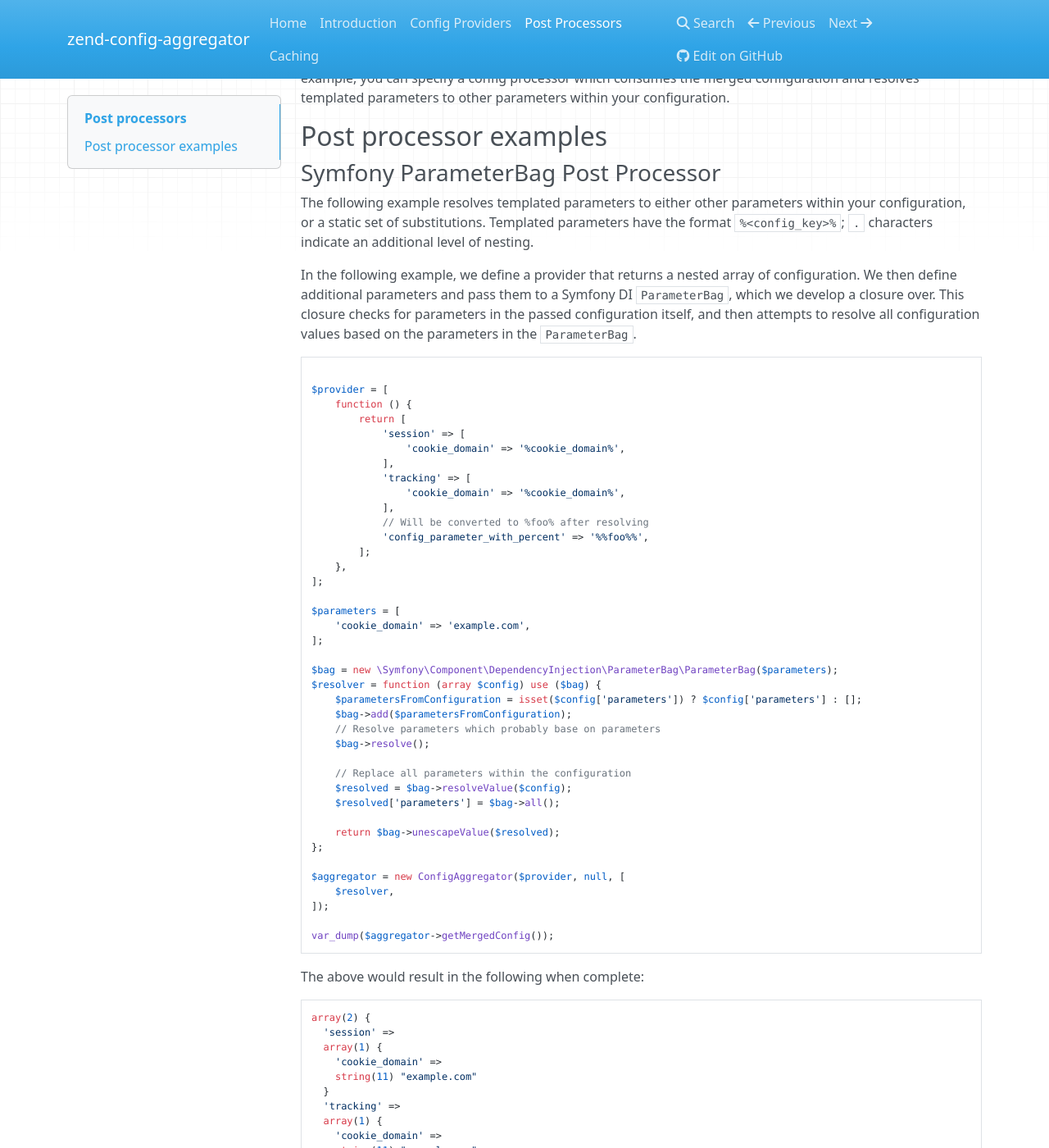
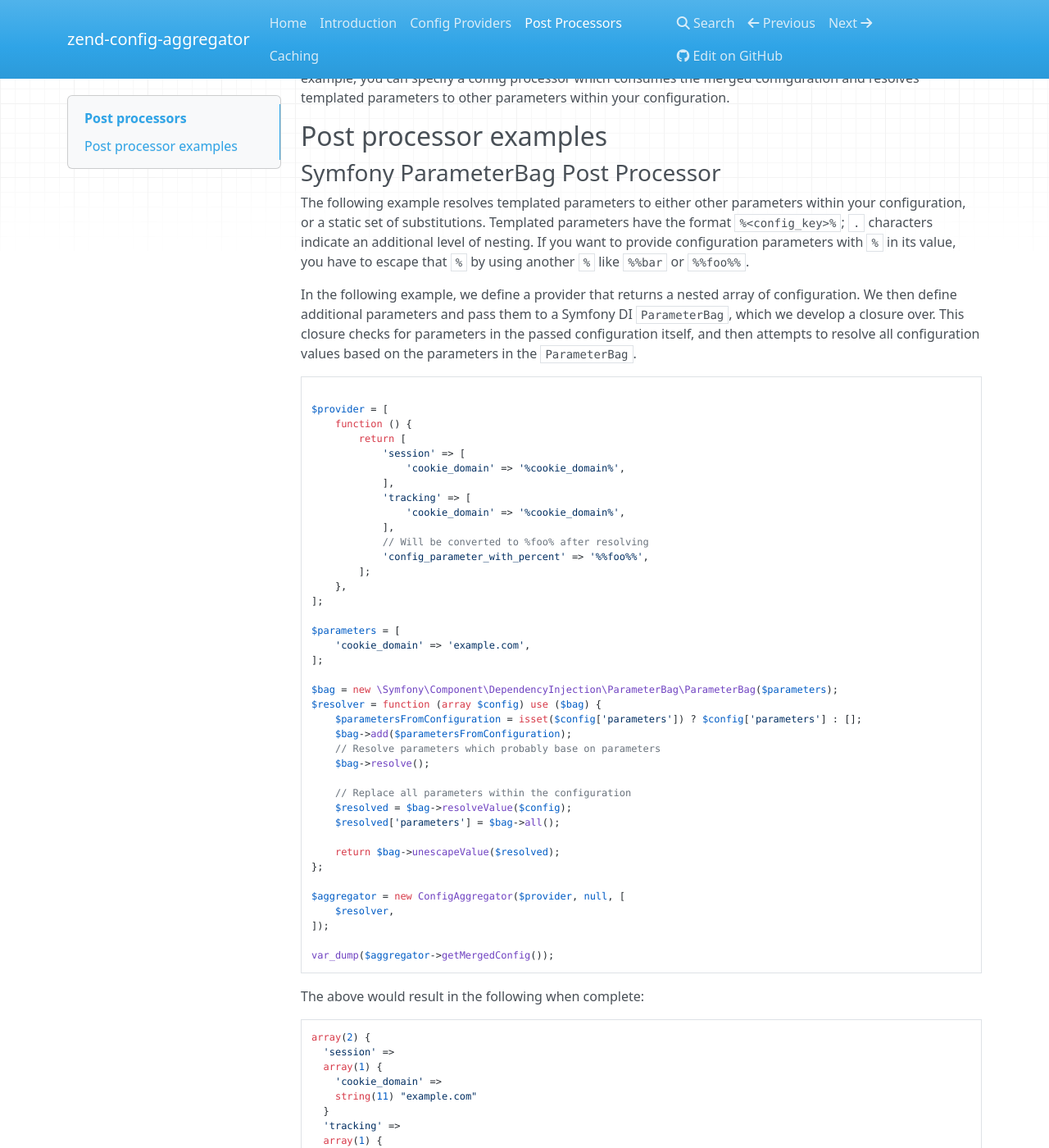
Before and after one commit to zendframework/zend-config-aggregator, an MkDocs documentation site: the page built from docs/book/config-post-processors.md, in a window 1280 px wide and 1400 px high, scrolled down 793 px. Shown: the whole window at 82% size. Built offline with MkDocs 1.6.1, drawn with Linux system fonts in a browser that asks for light colours; nearby versions of some CDN libraries; old or Windows-style settings are respelled for this version of MkDocs.

Commit message:
Fixed documentation
Percentage values have to get escaped by using another percentage value like `%%foo%%` which will result in `%foo%`.

```diff
--- a/docs/book/config-post-processors.md
+++ b/docs/book/config-post-processors.md
@@ -52,7 +52,7 @@ configuration.
 The following example resolves templated parameters to either other parameters
 within your configuration, or a static set of substitutions. Templated
 parameters have the format `%<config_key>%`; `.` characters indicate an
-additional level of nesting.
+additional level of nesting. If you want to provide configuration parameters with `%` in its value, you have to escape that `%` by using another `%` like `%%bar` or `%%foo%%`.
 
 In the following example, we define a provider that returns a nested array of
 configuration. We then define additional parameters and pass them to a
@@ -117,7 +117,7 @@ array(2) {
     string(11) "example.com"
   }
   'config_parameter_with_percent' =>
-    string(7) "%%foo%%"
+    string(7) "%foo%"
   }
   'parameters' =>
   array(1) {
```
